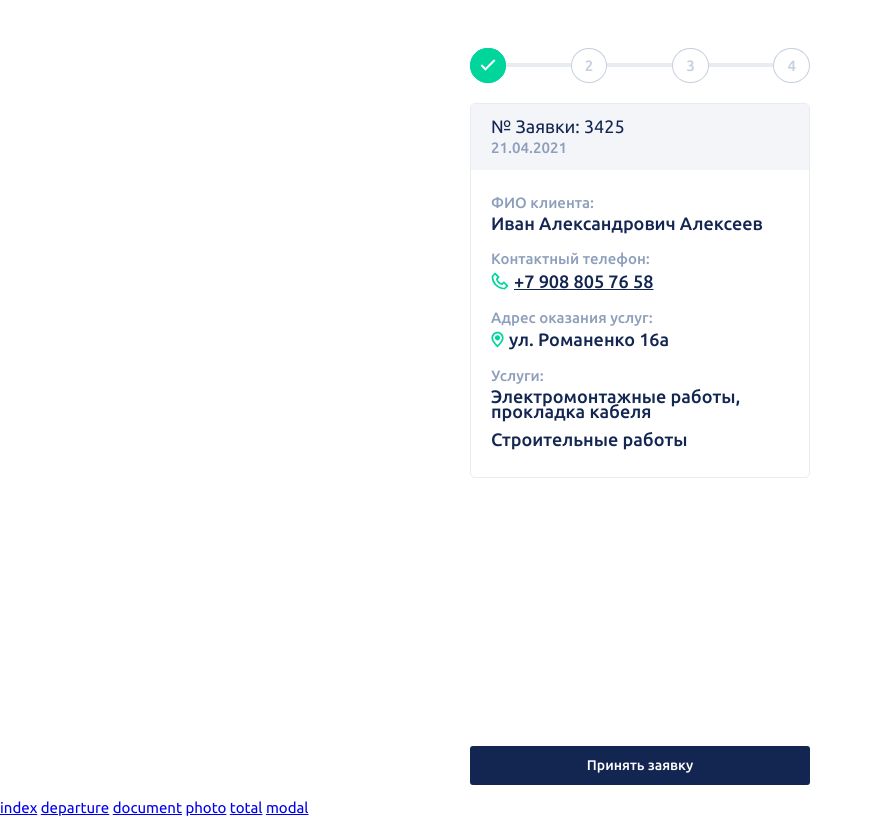
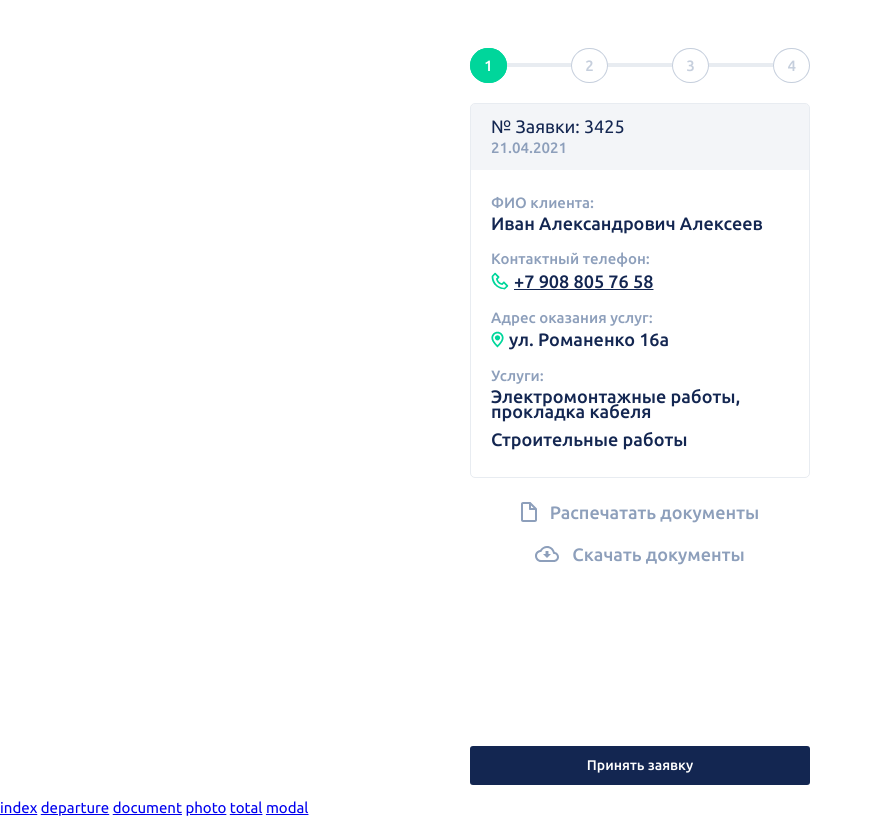
Before and after one commit to YaroslavMus/Home, a plain HTML site: page index.html in a window 1280 px wide. Shown: the whole page, without its empty margins (0-872 px from the left). Drawn offline with nearby package versions, Linux system fonts and the light colour scheme.

Commit message:
Правки добавление "скачать, распечатать"

```diff
--- a/css/style.css
+++ b/css/style.css
@@ -359,6 +359,11 @@ body {
     background: #00d69b;
     border: 1px solid #00d69b;
 }
+.active-numder{
+    color: #fff;
+    background: #00d69b;
+    border: 1px solid #00d69b;
+}
 .card {
     width: 340px;
     margin: 0px auto;
@@ -502,14 +507,37 @@ body {
     color: #132651;
 }
 
+.document {
+    display: flex;
+    flex-direction: column;
 
+    margin-top: 23px;
+}
+.document svg{
+    margin-right: 13px;
+}
+.document button {
+    display: flex;
+    align-items: center;
+    justify-content: center;
+    background: none;
+    border: none;
+    cursor: pointer;
+    font-weight: 500;
+    font-size: 18px;
+    line-height: 100%;
+    color: #8d9fbb;
+}
+.document button:nth-child(1) {
+    margin-bottom: 21px;
+}
 
 /* MODAL.HTML */
-.modal-content{
+.modal-content {
     display: flex;
     flex-direction: column;
     justify-content: space-between;
 }
-.modal-content > .modal-container{
+.modal-content > .modal-container {
     display: flex;
 }
--- a/index.html
+++ b/index.html
@@ -17,13 +17,8 @@
     <div class="container">
         <header class="header">
             <div>
-                <a class="header-a header-line active" href="index.html">
-                    <svg width="16" height="12" viewBox="0 0 16 12" fill="none" xmlns="http://www.w3.org/2000/svg">
-                        <path d="M1.98959 5.2929L6.93934 10.2426L5.52513 11.6569L0.575378 6.70711L1.98959 5.2929Z"
-                            fill="white" />
-                        <path d="M5.52512 8.82842L14.0104 0.34314L15.4246 1.75735L6.93934 10.2426L5.52512 8.82842Z"
-                            fill="white" />
-                    </svg>
+                <a class="header-a header-line active-numder" href="index.html">
+                    1
                 </a>
             </div>
             <div>
@@ -70,6 +65,26 @@
                     <div>Строительные работы</div>
                 </div>
             </div>
+            <div class="document">
+                <button>
+                    <svg width="16" height="20" viewBox="0 0 16 20" fill="none" xmlns="http://www.w3.org/2000/svg">
+                        <path
+                            d="M15.937 6.68C15.926 6.648 15.917 6.617 15.904 6.586C15.855 6.48 15.794 6.379 15.708 6.293L9.708 0.293C9.622 0.207 9.521 0.146 9.415 0.0969999C9.385 0.0829999 9.353 0.0749999 9.321 0.0639999C9.237 0.0359999 9.151 0.018 9.062 0.013C9.04 0.011 9.021 0 9 0H2C0.897 0 0 0.897 0 2V18C0 19.103 0.897 20 2 20H14C15.103 20 16 19.103 16 18V7C16 6.979 15.989 6.96 15.987 6.938C15.982 6.85 15.965 6.764 15.937 6.68ZM12.586 6H10V3.414L12.586 6ZM2 18V2H8V7C8 7.553 8.447 8 9 8H14L14.002 18H2Z"
+                            fill="#8D9FBB" />
+                    </svg>
+
+                    Распечатать документы
+                </button>
+                <button>
+                    <svg width="24" height="16" viewBox="0 0 24 16" fill="none" xmlns="http://www.w3.org/2000/svg">
+                        <path fill-rule="evenodd" clip-rule="evenodd"
+                            d="M12 0C15.7485 0 18.8948 2.57805 19.7626 6.05779C22.1621 6.42499 24 8.49786 24 11C24 13.7614 21.7614 16 19 16H6C2.68629 16 0 13.3137 0 10C0 7.01818 2.17514 4.54439 5.02529 4.07877C6.39696 1.64419 9.00647 0 12 0ZM5.34774 6.05261L6.29608 5.89768L6.76775 5.06051C7.79944 3.22938 9.75746 2 12 2C14.8087 2 17.1711 3.93171 17.822 6.54175L18.1442 7.83339L19.4601 8.03477C20.898 8.25483 22 9.50055 22 11C22 12.6569 20.6569 14 19 14H6C3.79086 14 2 12.2091 2 10C2 8.01406 3.44924 6.36276 5.34774 6.05261Z"
+                            fill="#8D9FBB" />
+                        <path d="M13.45 8H16L12 12L8 8H10.55L10.55 5L13.45 5L13.45 8Z" fill="#8D9FBB" />
+                    </svg>
+                    Скачать документы
+                </button>
+            </div>
         </main>
         <footer class="footer">
             <button id="button-accept" class="button">Принять заявку</button>
```
Also changed, not shown: departure.html (+1 -7 lines), document.html (+1 -7 lines), photo.html (+1 -7 lines).
